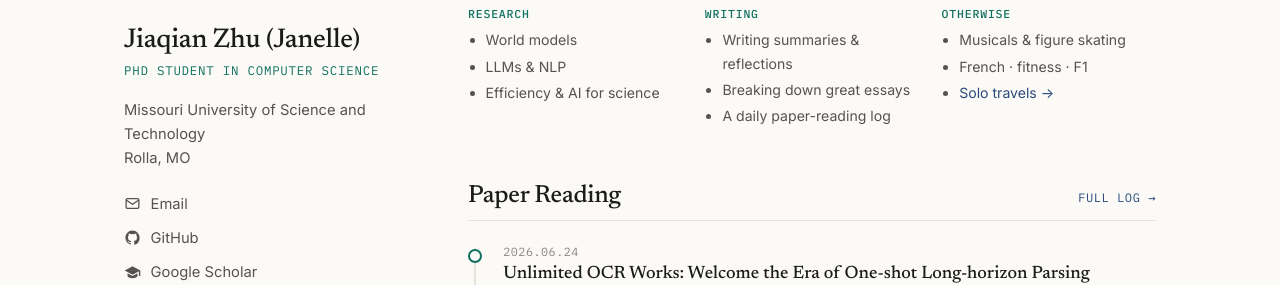
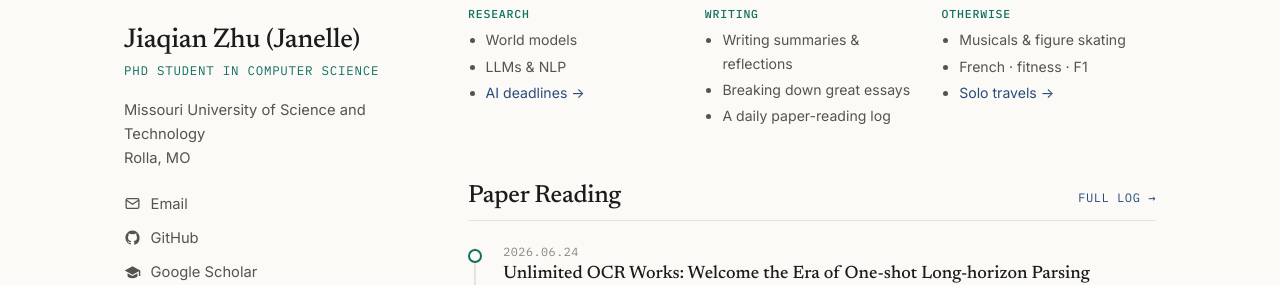
Before and after one commit to Jiaqian-Janelle/Jiaqian-Janelle.github.io, a Jekyll site: the page built from index.html, in a window 1280 px wide and 900 px high. Shown: the part 189-474 px from the top of the window. Built offline with Jekyll 4.4.1, drawn with Linux system fonts in a browser that asks for light colours.

Commit message:
add AI deadlines link to research card

```diff
--- a/index.html
+++ b/index.html
@@ -17,7 +17,7 @@ layout: default
           <ul>
             <li>World models</li>
             <li>LLMs &amp; NLP</li>
-            <li>Efficiency &amp; AI for science</li>
+            <li><a href="https://aideadlin.es/" target="_blank" rel="noopener">AI deadlines →</a></li>
           </ul>
         </div>
         <div class="facet">
```
